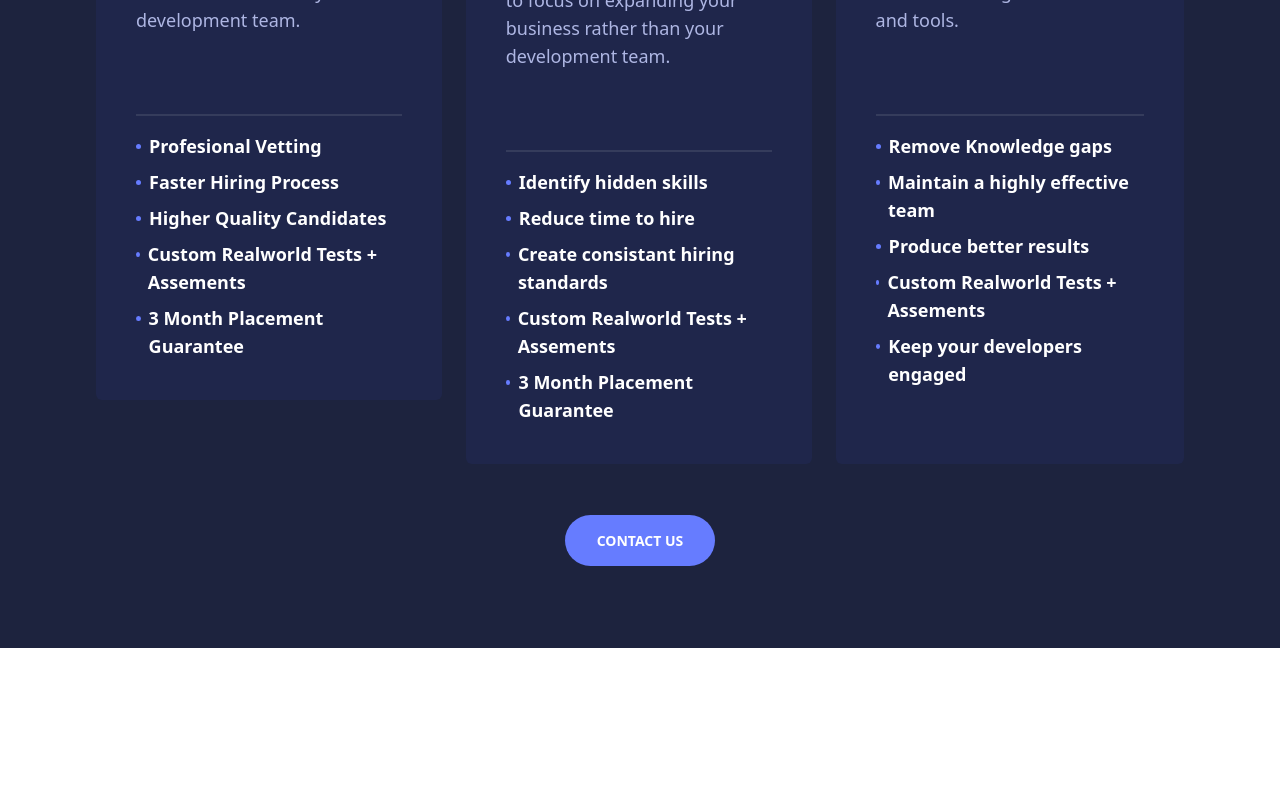
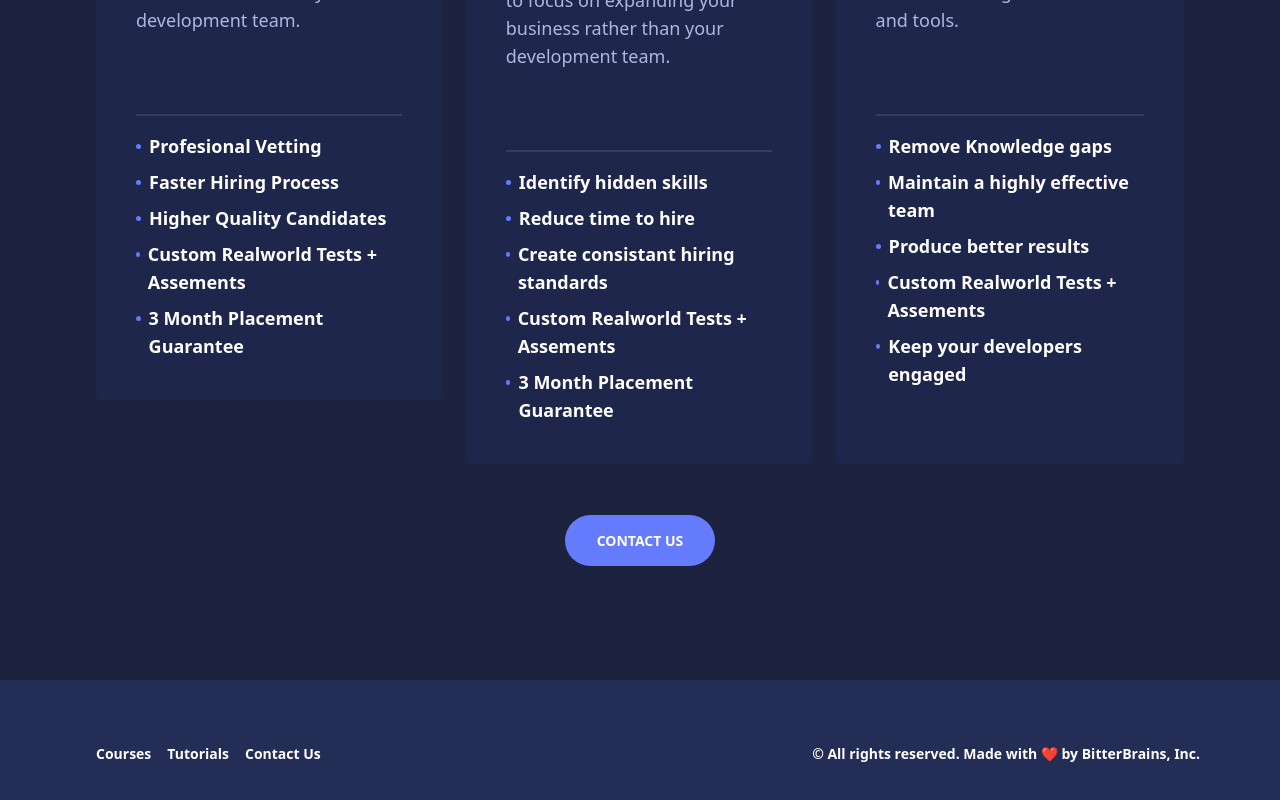
Before and after one commit to emmypuch/vue-school-app-conversion, a Vue app: page / in a window 1280 px wide. Shown: the part 3583-4383 px from the top of the page. Before the commit the page ends 4231 px from the top, so only its background shows below. Built offline with nearby package versions, Linux system fonts and the light colour scheme.

Commit message:
updated footer component

```diff
--- /dev/null
+++ b/src/components/Footer.vue
@@ -0,0 +1,35 @@
+<template>
+  <div class="footer-wrapper pl-20 pr-20 pt-16 pb-12">
+    <div class="footer-content flex justify-between">
+      <div class="footer-link">
+        <ul class="flex">
+          <li class="text-white text-sm font-bold ml-4">
+            <a href="#">Courses</a>
+          </li>
+          <li class="text-white text-sm font-bold ml-4">
+            <a href="#">Tutorials</a>
+          </li>
+          <li class="text-white text-sm font-bold ml-4">
+            <a href="#">Contact Us</a>
+          </li>
+        </ul>
+      </div>
+
+      <div class="footer-copyright">
+        <p class="text-white text-sm font-bold">
+          © All rights reserved. Made with ❤️ by BitterBrains, Inc.
+        </p>
+      </div>
+    </div>
+  </div>
+</template>
+
+<script>
+export default {};
+</script>
+
+<style scoped>
+div.footer-wrapper {
+  background-color: #242d55;
+}
+</style>
--- a/src/components/Home.vue
+++ b/src/components/Home.vue
@@ -6,6 +6,7 @@
     <DirectAccess />
     <DevSearch />
     <Service />
+    <Footer />
   </div>
 </template>
 
@@ -16,6 +17,7 @@ import LogoCard from "./LogoCard.vue";
 import DirectAccess from "./DirectAccess.vue";
 import DevSearch from "./DevSearch.vue";
 import Service from "./Service.vue";
+import Footer from "./Footer.vue";
 
 export default {
   name: "Home",
@@ -26,6 +28,7 @@ export default {
     DirectAccess,
     DevSearch,
     Service,
+    Footer,
   },
 };
 </script>
--- a/src/components/Service.vue
+++ b/src/components/Service.vue
@@ -1,5 +1,5 @@
 <template>
-  <div class="service-wrapper pl-24 pr-24 pt-14 mt-16 pb-24">
+  <div class="service-wrapper pl-24 pr-24 pt-14 mt-16 pb-32">
     <h1 class="text-center text-4xl font-bold mt-6 text-white">{{ msg }}</h1>
     <div class="service-card-wrapper flex justify-between mt-14">
       <div class="card p-10 rounded-md h-full">
```
